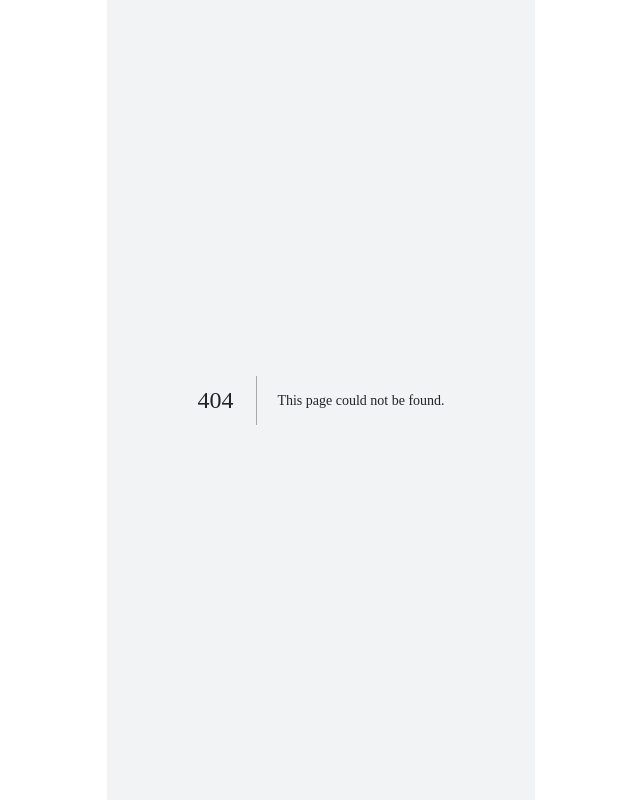
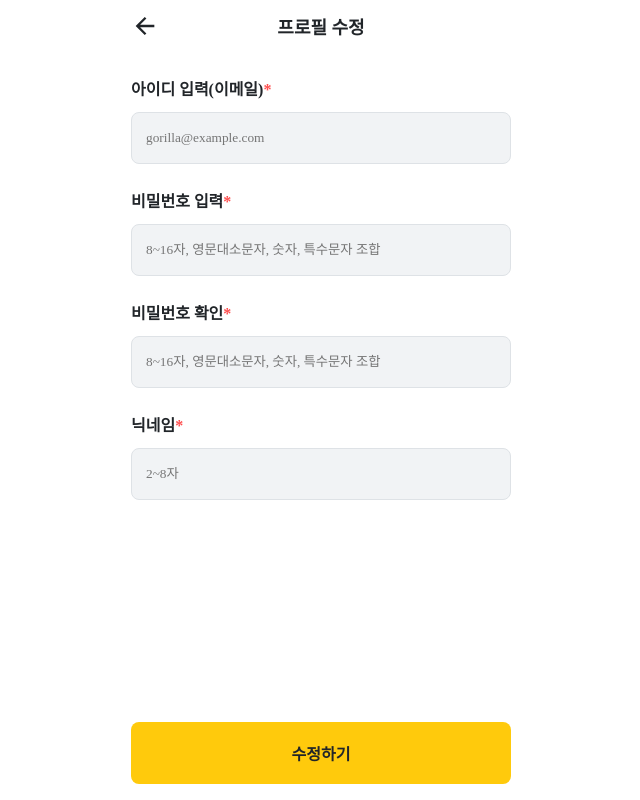
Before and after one commit to This-Letter-From-DND/dnd-hackathon-frontend, a Next.js app: page /mypage/profile in a window 1280 px wide. Before the commit this address had no page. Shown: the whole page, without its empty margins (319-959 px from the left). Built offline with nearby package versions, Linux system fonts and the light colour scheme; no server answers.

Commit message:
feat : 마이페이지 기능 구현

```diff
--- /dev/null
+++ b/src/app/mypage/profile/page.tsx
@@ -0,0 +1,230 @@
+'use client';
+
+import { useRouter } from 'next/navigation';
+import { FormEvent, useEffect, useState } from 'react';
+
+import Button from '@/components/common/Button';
+import Font from '@/components/common/Font';
+import FormInputTemplate from '@/components/common/FormInputTemplate';
+import Header from '@/components/common/Header';
+import Input from '@/components/common/Input';
+import Checkboxes from '@/components/user/Checkboxes';
+import { ROUTE_PATHS } from '@/constants/config';
+import useForm from '@/hooks/useForm';
+import { getCategoryApi } from '@/services/category';
+import { postUserApi } from '@/services/user';
+
+import {
+  ButtonContainer,
+  Form,
+  FormContainer,
+  TitleContainer,
+  Wrapper,
+} from './styles';
+
+interface Category {
+  id: number;
+  title: string;
+  content: string;
+}
+
+interface FormData {
+  email: string;
+  password: string;
+  confirmPassword: string;
+  nickName: string;
+  categories: Category[];
+}
+
+const validationRules = {
+  email: (value: string) => {
+    const emailRegex = /^[^\s@]+@[^\s@]+\.[^\s@]+$/;
+    return !emailRegex.test(value) ? '유효한 이메일 주소를 입력하세요.' : null;
+  },
+  password: (value: string) => {
+    const passwordRegex =
+      /^(?=.*[a-z])(?=.*[A-Z])(?=.*\d)(?=.*[@$!%*?&])[A-Za-z\d@$!%*?&]{8,16}$/;
+    return !passwordRegex.test(value)
+      ? '비밀번호는 8~16자, 영문 대소문자, 숫자, 특수문자를 포함해야 합니다.'
+      : null;
+  },
+  confirmPassword: (value: string, allValues?: FormData) =>
+    allValues && value !== allValues.password
+      ? '비밀번호가 일치하지 않습니다.'
+      : null,
+  nickName: (value: string) =>
+    value.length < 2 || value.length > 8
+      ? '닉네임은 2자 이상 8자 이내여야 합니다.'
+      : null,
+};
+
+export default function Profile() {
+  const router = useRouter();
+  const [pageNumber, setPageNumber] = useState(false);
+  const [categoryList, setCategoryList] = useState<Category[]>([]);
+  const { formData, errors, onChange, setFormData, onReset, validateForm } =
+    useForm<FormData>(
+      {
+        email: '',
+        password: '',
+        confirmPassword: '',
+        nickName: '',
+        categories: [],
+      },
+      validationRules,
+    );
+
+  useEffect(() => {
+    const fetchCategories = async () => {
+      const data = await getCategoryApi();
+      setCategoryList(data);
+    };
+    fetchCategories();
+  }, []);
+
+  const handleSubmitForm = (event: FormEvent) => {
+    event.preventDefault();
+    if (validateForm()) {
+      if (pageNumber) {
+        const postData = async () => {
+          try {
+            await postUserApi({
+              email: formData.email,
+              password: formData.password,
+              nickname: formData.nickName,
+              categories: formData.categories
+                .map((category) => category.id)
+                .join(),
+            });
+            router.push(ROUTE_PATHS.login);
+          } catch (err) {
+            onReset('email');
+            onReset('password');
+            onReset('confirmPassword');
+            onReset('nickName');
+            onReset('categories');
+          }
+        };
+        postData();
+      }
+      setPageNumber(!pageNumber);
+    }
+  };
+
+  const handleChangeCategory = (selected: Category[]) => {
+    setFormData({
+      ...formData,
+      categories: selected,
+    });
+  };
+
+  return (
+    <Wrapper onSubmit={handleSubmitForm}>
+      {pageNumber === false ? (
+        <>
+          <Header
+            title={
+              <Font
+                fontSize='mediumLarge'
+                fontWeight='bold'
+              >
+                프로필 수정
+              </Font>
+            }
+            canGoBack={true}
+            canDone={false}
+          />
+          <FormContainer>
+            <Form>
+              <FormInputTemplate
+                name='아이디 입력(이메일)*'
+                error={errors.email}
+              >
+                <Input
+                  placeholder='gorilla@example.com'
+                  name='email'
+                  value={formData.email}
+                  onChange={onChange}
+                />
+              </FormInputTemplate>
+              <FormInputTemplate
+                name='비밀번호 입력*'
+                error={errors.password}
+              >
+                <Input
+                  placeholder='8~16자, 영문대소문자, 숫자, 특수문자 조합'
+                  name='password'
+                  type='password'
+                  value={formData.password}
+                  onChange={onChange}
+                />
+              </FormInputTemplate>
+              <FormInputTemplate
+                name='비밀번호 확인*'
+                error={errors.confirmPassword}
+              >
+                <Input
+                  placeholder='8~16자, 영문대소문자, 숫자, 특수문자 조합'
+                  name='confirmPassword'
+                  type='password'
+                  value={formData.confirmPassword}
+                  onChange={onChange}
+                />
+              </FormInputTemplate>
+              <FormInputTemplate
+                name='닉네임*'
+                error={errors.nickName}
+              >
+                <Input
+                  placeholder='2~8자'
+                  name='nickName'
+                  value={formData.nickName}
+                  onChange={onChange}
+                />
+              </FormInputTemplate>
+            </Form>
+          </FormContainer>
+        </>
+      ) : (
+        <>
+          <Header
+            title={
+              <Font
+                fontSize='mediumLarge'
+                fontWeight='bold'
+              >
+                관심사 수정
+              </Font>
+            }
+            canGoBack={false}
+            canDone={false}
+          />
+          <FormContainer>
+            <TitleContainer>
+              <Font
+                fontSize='large'
+                fontWeight='bold'
+              >
+                관심사를 알려주세요!
+              </Font>
+            </TitleContainer>
+            <Form>
+              <FormInputTemplate name='중복선택 3개까지 가능합니다.'>
+                <Checkboxes
+                  categories={categoryList}
+                  selectedCategories={formData.categories}
+                  onChange={handleChangeCategory}
+                />
+              </FormInputTemplate>
+            </Form>
+          </FormContainer>
+        </>
+      )}
+      <ButtonContainer>
+        <Button>
+          <Font fontWeight='bold'>수정하기</Font>
+        </Button>
+      </ButtonContainer>
+    </Wrapper>
+  );
+}
--- /dev/null
+++ b/src/app/mypage/profile/styles.tsx
@@ -0,0 +1,47 @@
+import styled from 'styled-components';
+
+export const Wrapper = styled.form`
+  width: 100%;
+  height: 100%;
+  display: flex;
+  flex-direction: column;
+  background-color: ${(props) => props.theme.colors.white};
+`;
+
+export const TitleContainer = styled.div`
+  width: 100%;
+  display: flex;
+  flex-direction: column;
+  justify-content: center;
+  align-items: center;
+  margin: 1.25rem 0rem 2rem 0rem;
+`;
+
+export const FormContainer = styled.div`
+  width: 100%;
+  height: 100%;
+  display: flex;
+  flex-direction: column;
+  align-items: center;
+  padding: 0rem 1.5rem 0rem 1.5rem;
+  overflow-y: scroll;
+
+  &::-webkit-scrollbar {
+    width: 6px;
+    margin-right: 5rem;
+  }
+
+  &::-webkit-scrollbar-thumb {
+    background-color: rgba(0, 0, 0, 0.4);
+    border-radius: 10px;
+  }
+`;
+
+export const Form = styled.div`
+  width: 100%;
+`;
+
+export const ButtonContainer = styled.div`
+  width: 100%;
+  padding: 0rem 1.5rem 1rem 1.5rem;
+`;
--- a/src/components/common/Modal/index.tsx
+++ b/src/components/common/Modal/index.tsx
@@ -25,11 +25,11 @@ export default function Modal({ isModalOpen, onClick, children }: ModalProps) {
 
   return (
     <ModalWrapper
-      isOpen={isOpen}
+      $isOpen={isOpen}
       onClick={onClick}
     >
       <ModalContainer onClick={handleClickInsideModal}>
-        <ModalSection isOpen={isModalOpen}>
+        <ModalSection $isOpen={isModalOpen}>
           <ModalMain>{children}</ModalMain>
         </ModalSection>
       </ModalContainer>
--- a/src/constants/config.ts
+++ b/src/constants/config.ts
@@ -18,5 +18,6 @@ export const ROUTE_PATHS = {
   reviews: '/reviews',
   newReview: '/reviews/new',
   myPage: '/mypage',
+  myProfile: '/mypage/profile',
   myQuestions: '/mypage/questions',
 };
```
Also changed, not shown: src/app/mypage/page.tsx (+74 -2 lines), src/app/mypage/styles.tsx (+15 -10 lines), src/components/common/Modal/styles.tsx (+4 -4 lines), src/assets/MoveIcon.svg (added).
